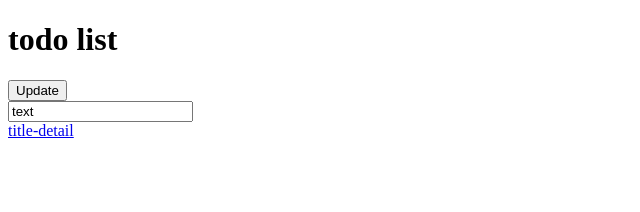
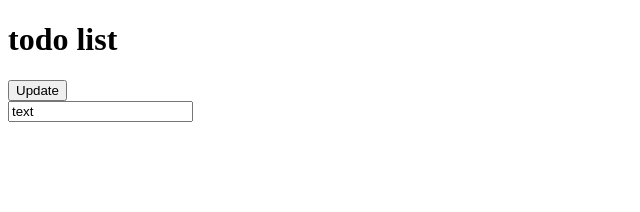
Before and after one commit to Miraschon/todo-frontend, an Angular app: page /home in a window 1280 px wide. Shown: the top 212 px of the page, without its empty margins (0-640 px from the left). Built offline with nearby package versions, Linux system fonts and the light colour scheme.

Commit message:
fixed navigation

```diff
--- a/src/app/app-routing.module.ts
+++ b/src/app/app-routing.module.ts
@@ -5,7 +5,7 @@ import {HelloComponent} from './hello/hello.component';
 
 const routes: Routes = [
   { path: 'home', component: HelloComponent },
-  { path: 'title', component: TitleDetailComponent },
+  { path: 'title/:id', component: TitleDetailComponent },
   { path: '', redirectTo: 'home', pathMatch: 'full'}
 ];
 
--- a/src/app/hello/hello.component.html
+++ b/src/app/hello/hello.component.html
@@ -1,5 +1,8 @@
 <h1>{{getTitle()}}</h1>
 <button class="add" (click)="addTodo()">Update</button><br>
 <input [(ngModel)]="title"/><br>
-<div class="list" *ngFor="let item of getTodo()">{{item.title}}<button class="delete" (click)="del(item.id)">Delete</button><br></div>
-<a routerLink="/title">title-detail</a>
+<div class="list" *ngFor="let item of getTodo()">
+    {{item.title}}
+    <button class="delete" (click)="del(item.id)">Delete</button><br>
+    <a routerLink="/title/{{item.id}}">title-detail</a>
+</div>
--- a/src/app/title-detail/title-detail.component.html
+++ b/src/app/title-detail/title-detail.component.html
@@ -1 +1 @@
-<p>title-detail works!</p>
+<p>title-detail works {{id}}</p>
--- a/src/app/title-detail/title-detail.component.ts
+++ b/src/app/title-detail/title-detail.component.ts
@@ -1,4 +1,5 @@
 import { Component, OnInit } from '@angular/core';
+import {ActivatedRoute} from '@angular/router';
 
 @Component({
   selector: 'app-title-detail',
@@ -7,9 +8,12 @@ import { Component, OnInit } from '@angular/core';
 })
 export class TitleDetailComponent implements OnInit {
 
-  constructor() { }
+  id: number;
+
+  constructor(private route: ActivatedRoute) {}
 
   ngOnInit(): void {
+    this.id = +this.route.snapshot.paramMap.get('id');
   }
 
 }
```
